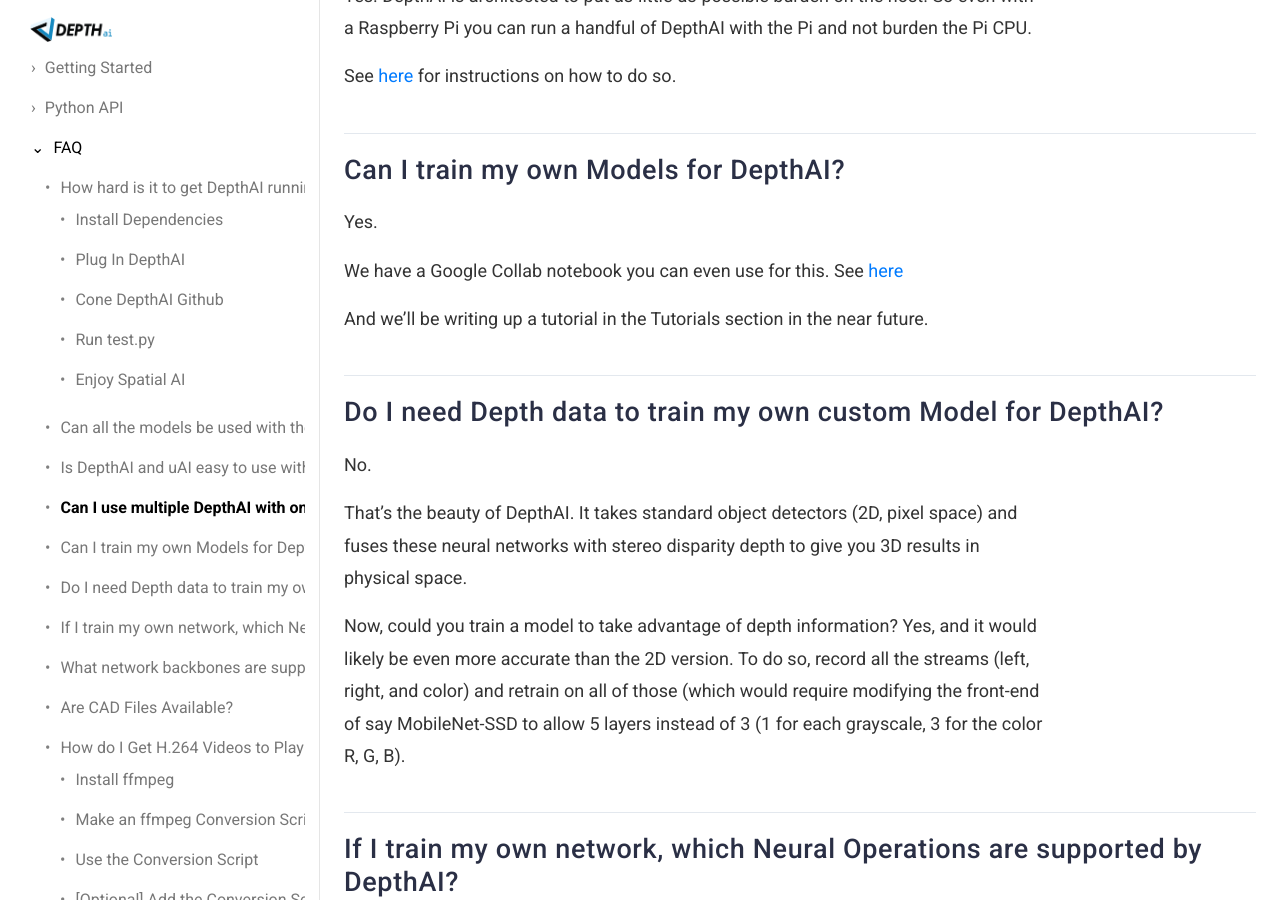
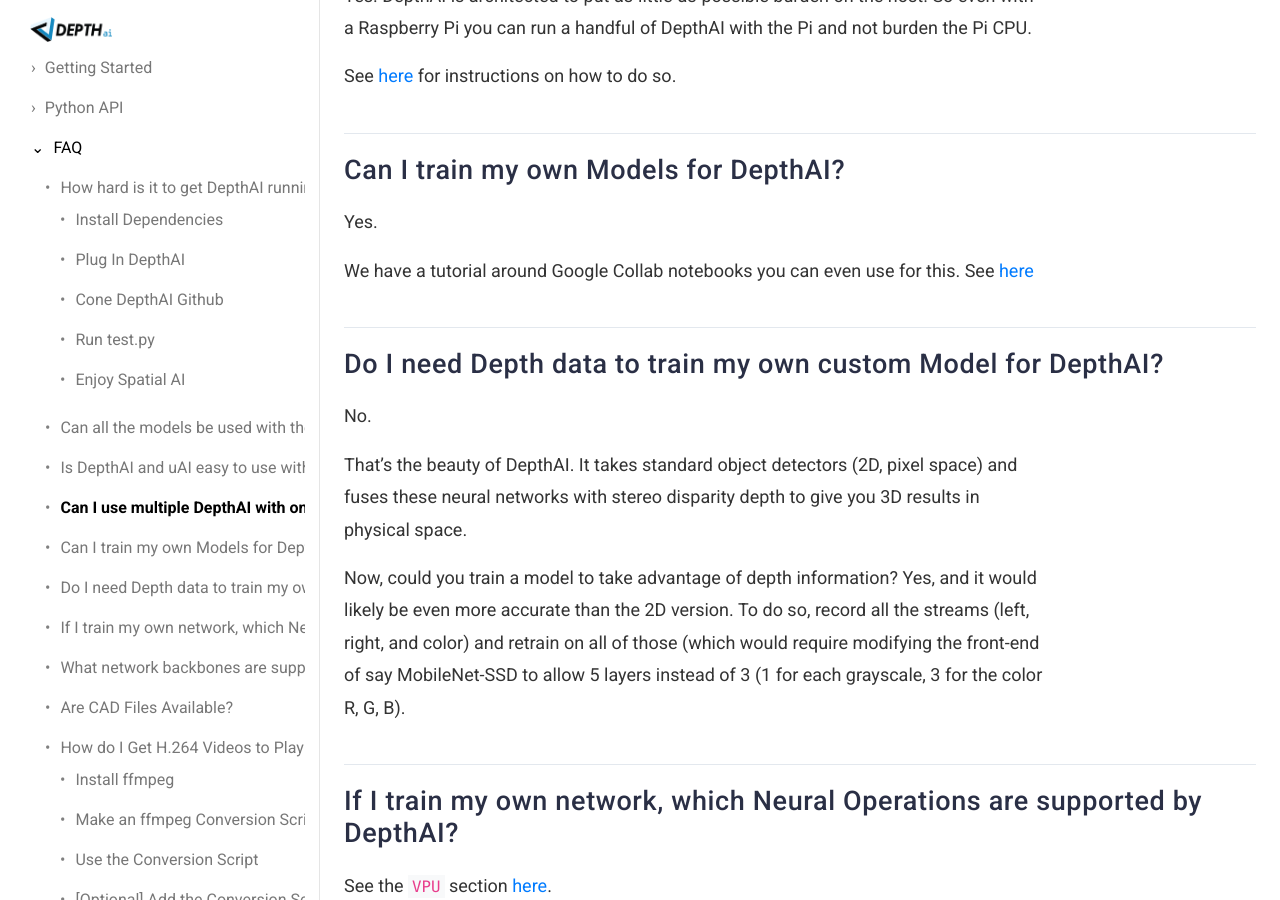
Before and after one commit to luxonis/depthai-docs-website, a Jekyll site: the page built from FAQ.md, in a window 1280 px wide and 900 px high, scrolled down 2180 px. Built offline with Jekyll 4.4.1, drawn with Linux system fonts in a browser that asks for light colours; nearby versions of some CDN libraries.

Commit message:
Update FAQ.md

```diff
--- a/FAQ.md
+++ b/FAQ.md
@@ -61,9 +61,8 @@
 
 Yes.
 
-We have a Google Collab notebook you can even use for this.  See [here](https://discuss.luxonis.com/d/30-luxonis-depthai-for-raspberry-pi-overview-and-status/24)
+We have a tutorial around Google Collab notebooks you can even use for this.  See [here](https://docs.luxonis.com/tutorials/object_det_mnssv2_training/)
 
-And we'll be writing up a tutorial in the Tutorials section in the near future.
 
 ## Do I need Depth data to train my own custom Model for DepthAI?
 
```
